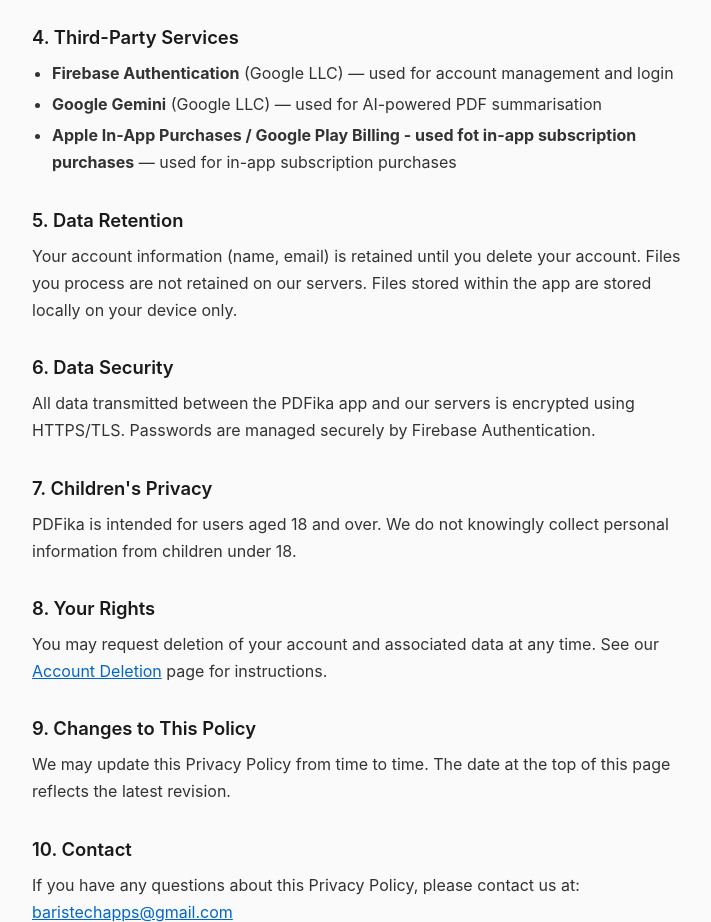
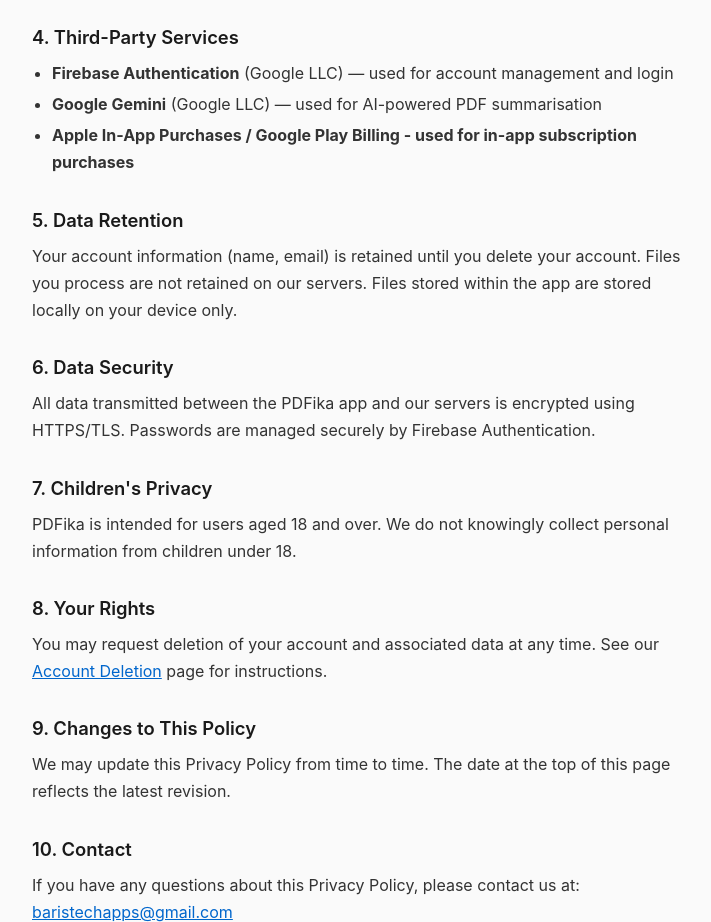
Before and after one commit to BariSkrktk/pdfika-legal, a plain HTML site: page index.html in a window 1280 px wide. Shown: the part 820-1742 px from the top of the page, without its empty margins (272-983 px from the left). Drawn offline with Linux system fonts and the light colour scheme.

Commit message:
Fix typo in third-party services list

```diff
--- a/index.html
+++ b/index.html
@@ -43,7 +43,7 @@
     <ul>
       <li><strong>Firebase Authentication</strong> (Google LLC) — used for account management and login</li>
       <li><strong>Google Gemini</strong> (Google LLC) — used for AI-powered PDF summarisation</li>
-      <li><strong>Apple In-App Purchases / Google Play Billing - used fot in-app subscription purchases</strong> — used for in-app subscription purchases</li>
+      <li><strong>Apple In-App Purchases / Google Play Billing - used for in-app subscription purchases</strong></li>
     </ul>
 
     <h2>5. Data Retention</h2>
```
